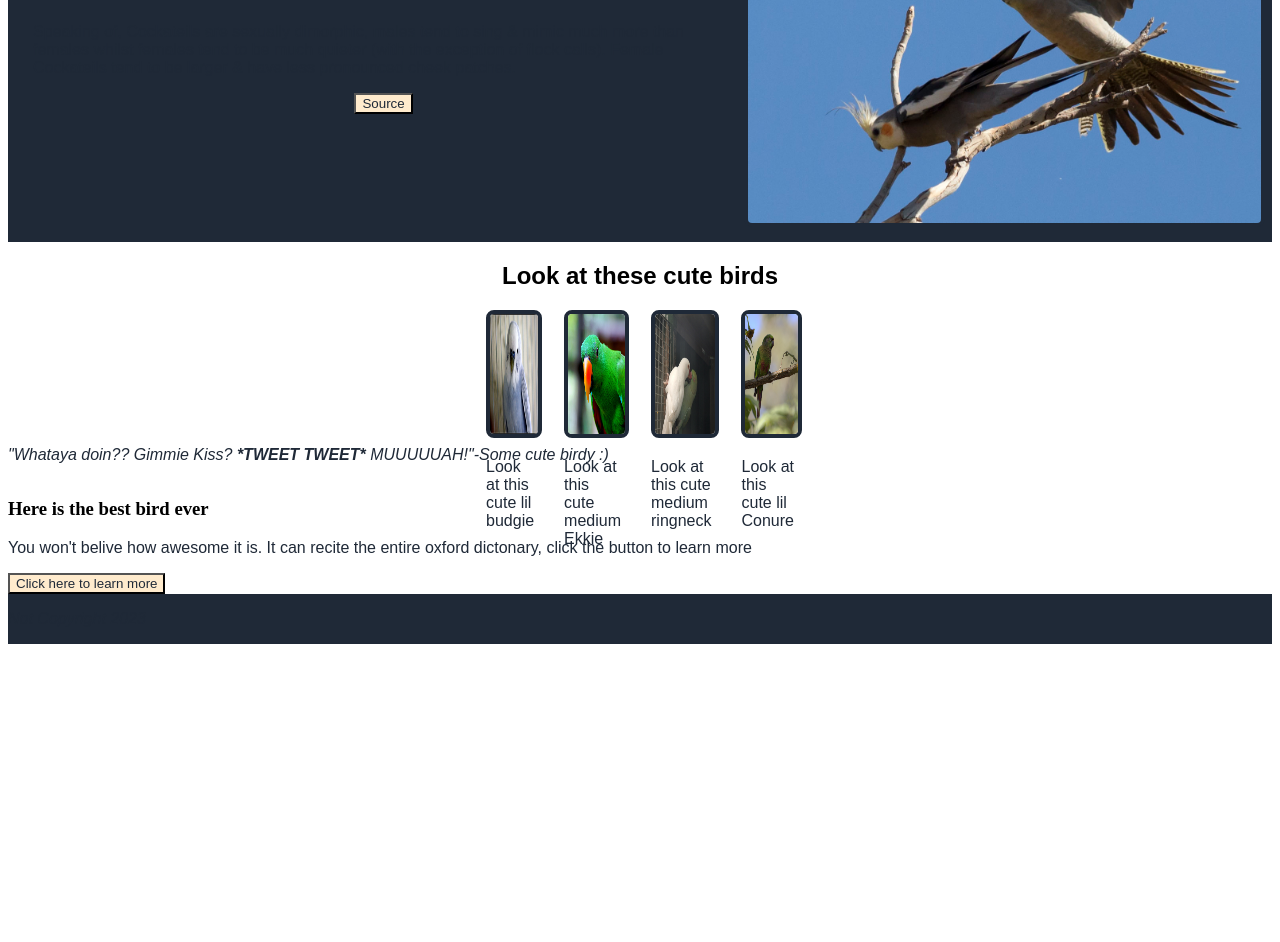
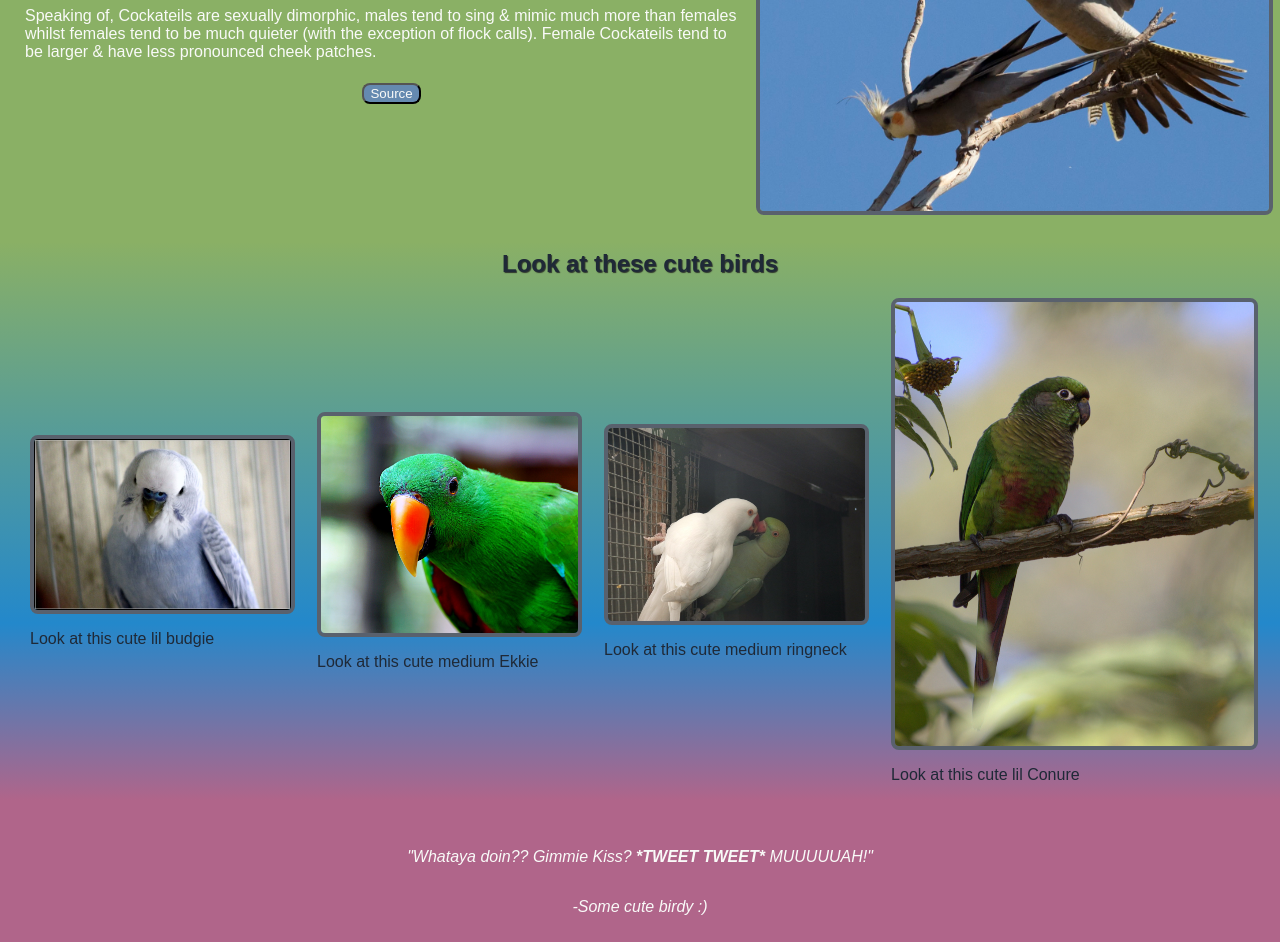
Before and after one commit to thebestusernameistakenugh/Odin-Landing-Page, a plain HTML site: page index.html in a window 1280 px wide. Shown: the part 277-1219 px from the top of the page. Before the commit the page ends 929 px from the top, so only its background shows below. Drawn offline with Linux system fonts and the light colour scheme.

Commit message:
Transferred .css code
Likewise with the .html file I had to copy and paste my work from the VSCODE to GitHub, added some finer details & styles

```diff
--- a/styles.css
+++ b/styles.css
@@ -1,3 +1,7 @@
+body
+{
+    margin: 0%;
+}
 .content
 {
     display: flex;
@@ -7,7 +11,7 @@
         {
             display: flex;
             flex-direction: row;
-            background-color: #1F2937;
+            background-color: rgb(138, 176, 101);
             font-family: Arial, Helvetica, sans-serif;
             color: #F9FAF8;
             justify-content: space-around;
@@ -31,31 +35,32 @@
         display: flex;
         align-items: center;
         padding: 15px;
-        background-color: #1F2937;
+        background-color: rgb(138, 176, 101);
     }
         .chunk-1-picture
         {
             order: 2;
             display: flex;
-        }
-        img
-        {
             width: 100%;
             height: 100%;
         }
+
           button
           {
-            background-color: blanchedalmond;
-            color: #1F2937;
+            background-color:rgb(101,138,176);
+            color:#F9FAF8;
             font-family: Arial, Helvetica, sans-serif;
             cursor: pointer;
+            margin: 10%;
+            border-radius: 8px;
           }
           h1
           {
             font-family: Arial, Helvetica, sans-serif;
             color:#F9FAF8;
+            text-shadow: 2px 2px 2px #CECE;
           }
-          p
+          .chunk-1-text
           {
             font-family: Arial, Helvetica, sans-serif;
             color:#F9FAF8;
@@ -74,46 +79,84 @@
         display: flex;
         flex-direction: column;
         align-items: center;
+        background: #8AB065;
+        background: -moz-linear-gradient(top, #8AB065 2%, #2388CB 69%, #B0658A 100%);
+        background: -webkit-linear-gradient(top, #8AB065 2%, #2388CB 69%, #B0658A 100% );
+        background: linear-gradient(top, #8AB065 2%, #2388CB 69%, #B0658A 100%);
     }
     h2
     {
         display: flex;
         font-family: Arial, Helvetica, sans-serif;
+            color:#1F2937;
+            text-shadow: 1px 1px 1px rgba(40, 44, 40, 0.933);
+
     }
     .chunk-2-pics
     {
         display: flex;
-        width: 15vh;
-        height: 15vh;
+        align-items: center;
         gap: 30px;
         justify-content: center;
+        font-family: Arial, Helvetica, sans-serif;
+        color: #1F2937;
     }
     img
     {
+        display: flex;
         border-radius: 8px;
-        border: 4px #1F2937 solid ;
+        border: 4px #59616d solid ;
+        width: 100%;
+        height: 100%;
     }
     .text-under-chunk-2
     {
         display: flex;
 
     }
-    p
-    {
-        display: flex;
-        color: #1F2937;
-    }
     .chunk-3
     {
         display: flex;
+        flex-direction: column;
+        align-items: center;
+        background-color:rgb(176, 101, 138);
+        display: flex;
+        color:#F9FAF8 ;
+        font-family: Arial, Helvetica, sans-serif;
     }
+
     .chunk-4
     {
         display: flex;
+        padding: 7%;
+        background: #B0658A;
+background: -moz-linear-gradient(top, #B0658A 0%, #8AB065 100%);
+background: -webkit-linear-gradient(top, #B0658A 0%, #8AB065 100%);
+background: linear-gradient(to bottom, #B0658A 0%, #8AB065 100%);
     }
-
+    .sign-up-box
+    {
+        display: flex;
+        align-items: center;
+        background-color:rgb(138, 176, 101);
+        font-family: Arial, Helvetica, sans-serif;
+        border-radius: 8px;
+        border:#59616d solid 3px;
+    }
+    .sign-up-text
+    {
+        display: flex;
+        flex-direction: column;
+        align-items: center;
+        flex-wrap: wrap;
+        padding: 2%;
+        color: #F9FAF8;
+    }
         .footer
         {
             display: flex;
-            background-color: #1F2937;
+            background-color: rgb(138, 176, 101);
+            color:#F9FAF8;
+            font-family: Arial, Helvetica, sans-serif;
+            align-content: center;
         }
```
